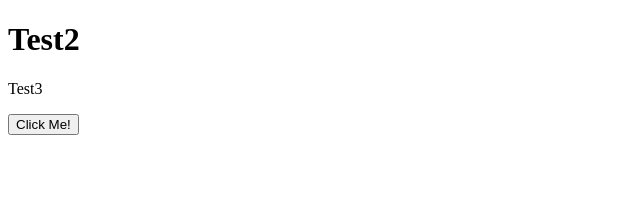
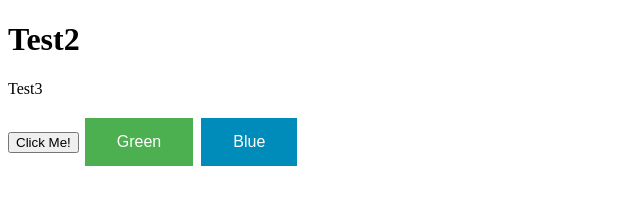
Before and after one commit to GusZeGreat/FirstWebsite, a plain HTML site: page src/index.html in a window 1280 px wide. Shown: the whole page, without its empty margins (0-640 px from the left). Drawn offline with Linux system fonts and the light colour scheme.

Commit message:
Update index.html

```diff
--- a/src/index.html
+++ b/src/index.html
@@ -11,4 +11,29 @@
 <button type="button">Click Me!</button>
 
 </body>
+
+<head>
+<style>
+.button {
+    border: none;
+    color: white;
+    padding: 15px 32px;
+    text-align: center;
+    text-decoration: none;
+    display: inline-block;
+    font-size: 16px;
+    margin: 4px 2px;
+    cursor: pointer;
+}
+
+    .button1 {background-color: #4CAF50;} /* Green */
+    .button2 {background-color: #008CBA;} /* Blue */
+</style>
+</head>
+    <body>
+
+    <button class="button button1">Green</button>
+    <button class="button button2">Blue</button>
+
+    </body>
 </html>
```
